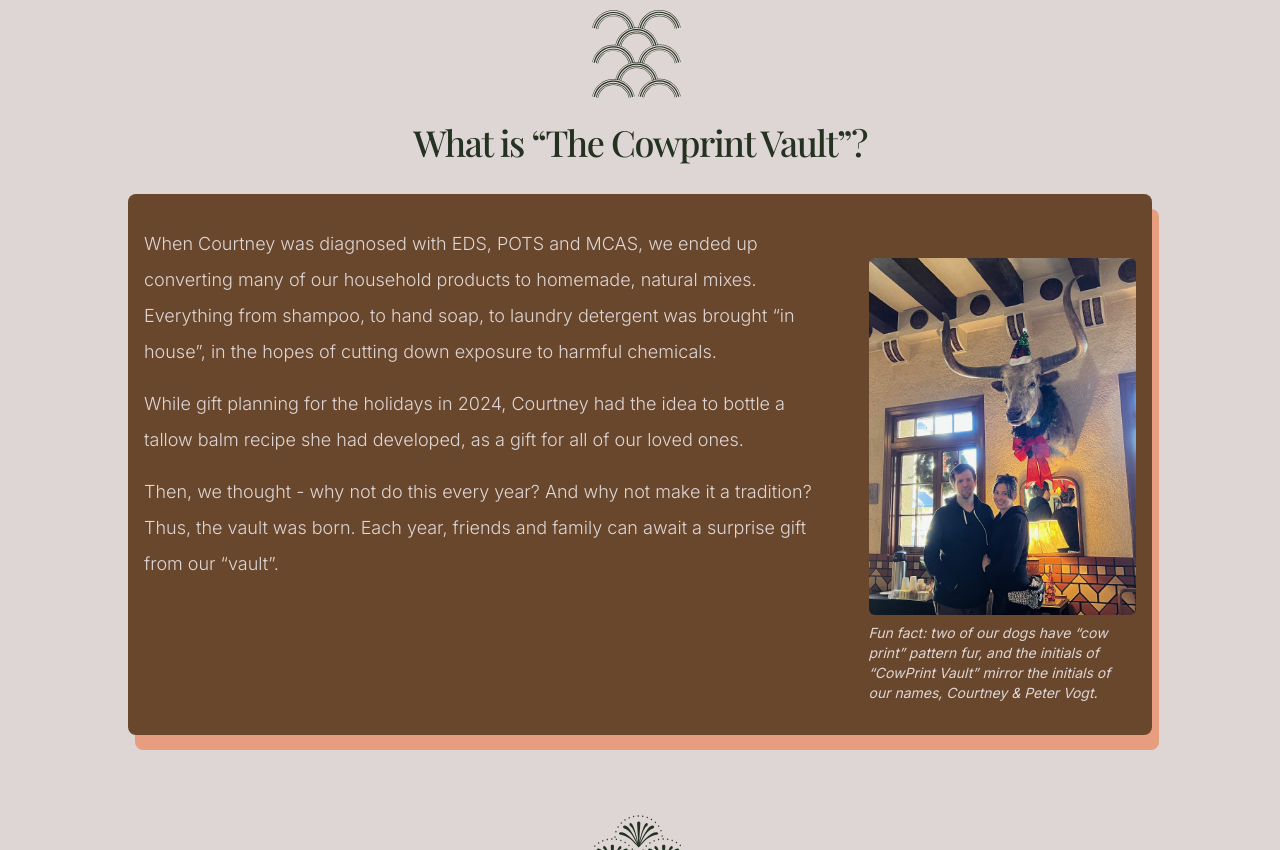
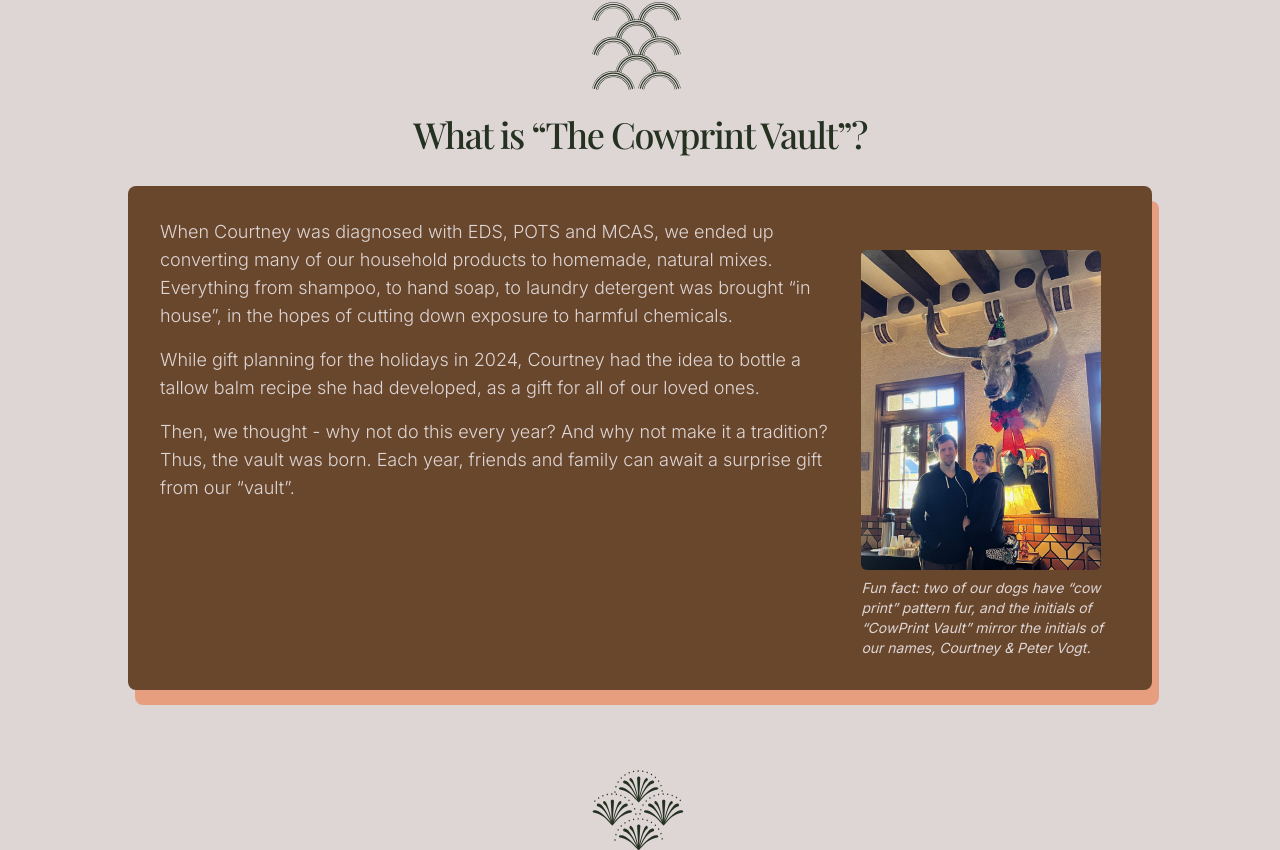
Before and after one commit to pmvogt/cowprintvault, a Next.js app: page / in a window 1280 px wide. Shown: the part 870-1720 px from the top of the page. Built offline with nearby package versions, Linux system fonts and the light colour scheme; a web font is replaced by a local one.

Commit message:
minor style adjustments

```diff
--- a/app/globals.css
+++ b/app/globals.css
@@ -22,4 +22,5 @@ html {
 	background-position: center center;
 	background-size: cover;
 	background-repeat: no-repeat;
+	max-height: 99vh;
 }
--- a/app/page.js
+++ b/app/page.js
@@ -64,8 +64,8 @@ export default function Home() {
 				>
 					What is “The Cowprint Vault”?
 				</h2>
-				<div className="about bg-marron shadow-chunky flex-col space-y-8 just md:flex-row rounded-lg flex place-items-start space-x-8 font-sans text-offwhite px-4 py-8 xs:max-w-none md:max-w-screen-lg">
-					<div className="about space-y-4 text-lg flex-shrink-1 leading-9 font-light">
+				<div className="about bg-marron shadow-chunky flex-col space-y-8 just md:flex-row rounded-lg flex  space-x-8 font-sans text-offwhite px-8 py-8 xs:max-w-none md:max-w-screen-lg">
+					<div className="about space-y-4 text-lg  leading-7 font-light">
 						<p>
 							When Courtney was diagnosed with EDS, POTS and MCAS, we ended up
 							converting many of our household products to homemade, natural
@@ -88,8 +88,8 @@ export default function Home() {
 						<Image
 							src="/us.jpg"
 							className="rounded-md"
-							width={360}
-							height={264}
+							width={240}
+							height={240}
 							alt="peter & courtney vogt stand in hotel Paisano lobby"
 						/>
 						<figcaption className="w-full text-sm italic">
```
